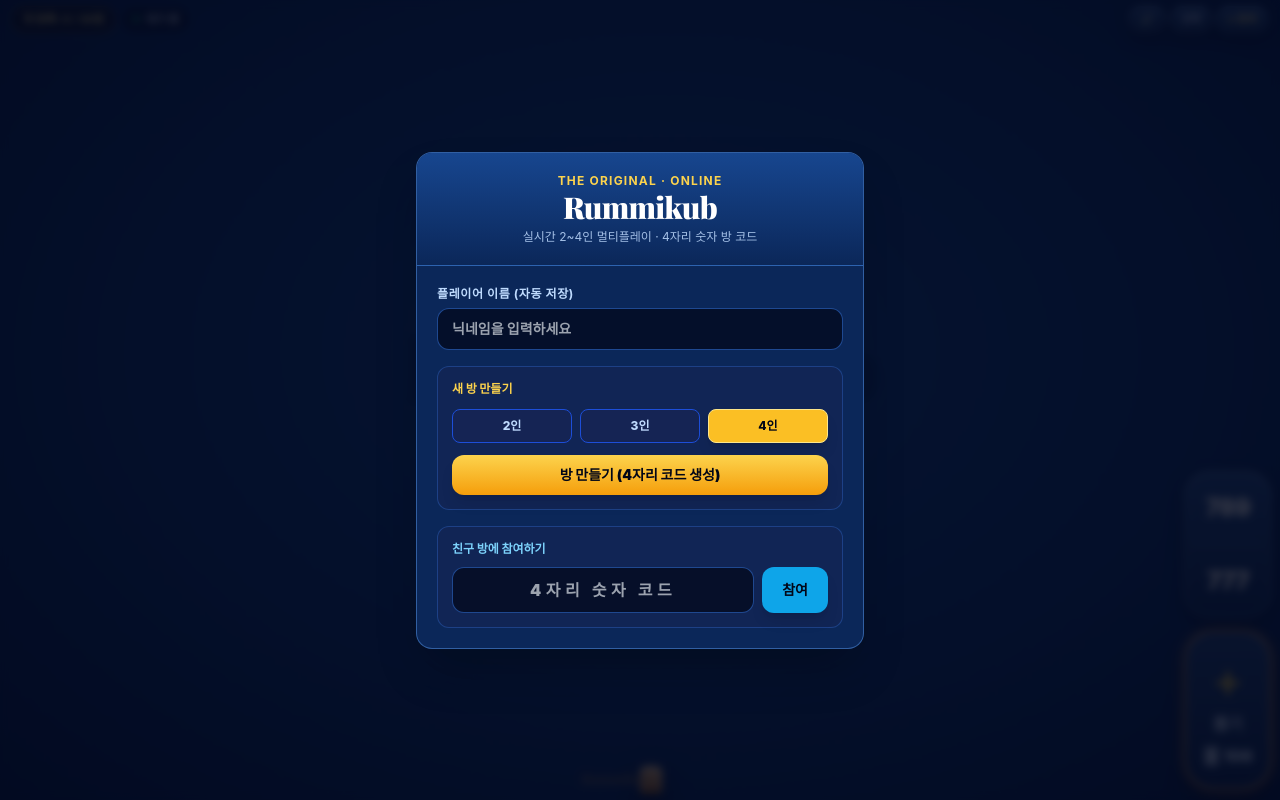
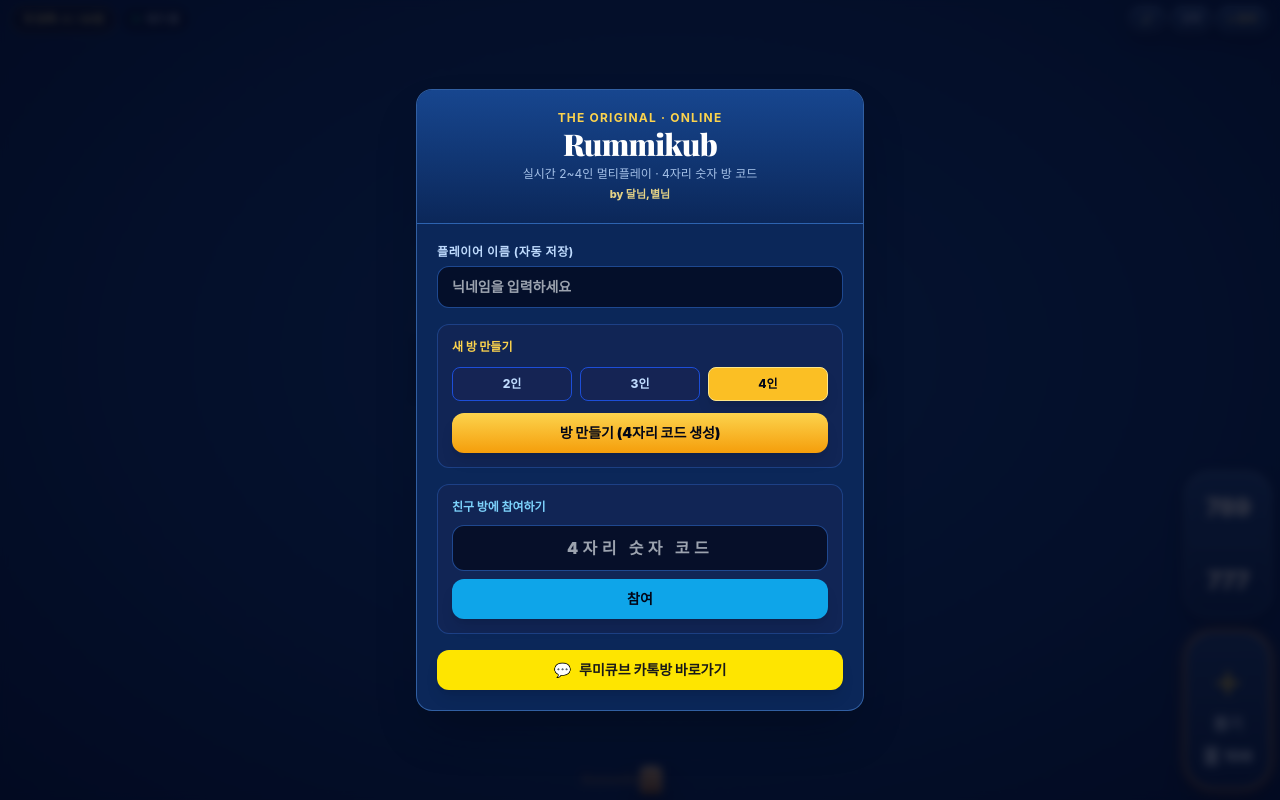
Before and after one commit to dhbangbae/rummikub-online, a website: page public/index.html in a window 1280 px wide. Drawn offline with nearby package versions, Linux system fonts and the light colour scheme; no server answers; a web font is replaced by a local one.

Commit message:
Enhance index.html with author info and links
Added additional author credits and a KakaoTalk link.

```diff
--- a/public/index.html
+++ b/public/index.html
@@ -582,6 +582,7 @@
         <div class="text-xs font-bold text-amber-300 tracking-widest uppercase">The Original · Online</div>
         <h1 class="text-3xl font-black text-white tracking-tight" style="font-family: 'Playfair Display', Georgia, serif;">Rummikub</h1>
         <p class="text-xs text-blue-200/85 mt-1">실시간 2~4인 멀티플레이 · 4자리 숫자 방 코드</p>
+        <div class="text-[11px] font-extrabold text-amber-200/90 mt-1">by 달님,별님</div>
       </div>
 
       <div class="p-5 space-y-4">
@@ -605,14 +606,20 @@
 
         <div class="p-3.5 rounded-xl bg-blue-950/60 border border-blue-500/30 space-y-2.5">
           <div class="text-xs font-extrabold text-sky-300">친구 방에 참여하기</div>
-          <div class="flex gap-2">
+          <div class="flex flex-col gap-2">
             <input id="inputRoomCode" type="text" inputmode="numeric" maxlength="4" placeholder="4자리 숫자 코드"
-              class="flex-1 px-3.5 py-2.5 rounded-xl bg-slate-950/70 border border-blue-500/50 text-white font-black text-center tracking-[0.28em] text-base focus:outline-none focus:border-sky-400" />
-            <button id="btnJoinRoom" type="button" class="px-5 py-2.5 rounded-xl bg-sky-500 hover:bg-sky-400 text-slate-950 font-black text-sm shadow-lg transition">
+              class="w-full px-3.5 py-2.5 rounded-xl bg-slate-950/70 border border-blue-500/50 text-white font-black text-center tracking-[0.28em] text-base focus:outline-none focus:border-sky-400" />
+            <button id="btnJoinRoom" type="button" class="w-full py-2.5 rounded-xl bg-sky-500 hover:bg-sky-400 text-slate-950 font-black text-sm shadow-lg transition active:scale-[0.99]">
               참여
             </button>
           </div>
         </div>
+
+        <a href="https://open.kakao.com/o/gZIi5bZg" target="_blank" rel="noopener noreferrer"
+          class="w-full py-2.5 px-4 rounded-xl bg-[#FEE500] hover:bg-[#f6dc00] text-[#191919] font-black text-xs sm:text-sm shadow-lg transition flex items-center justify-center gap-2">
+          <span>💬</span>
+          <span>루미큐브 카톡방 바로가기</span>
+        </a>
 
         <div id="lobbyError" class="hidden text-center text-xs font-bold text-rose-300 bg-rose-950/60 border border-rose-500/40 rounded-lg px-3 py-2"></div>
       </div>
@@ -663,7 +670,10 @@
   <div id="helpModal" class="hidden fixed inset-0 z-50 bg-slate-950/80 backdrop-blur-sm flex items-center justify-center p-4">
     <div class="w-full max-w-lg max-h-[85vh] flex flex-col rounded-2xl bg-[#0b2759] border border-blue-400/50 shadow-2xl overflow-hidden">
       <div class="flex items-center justify-between px-5 py-3.5 border-b border-blue-400/30">
-        <h2 class="text-base font-black text-white">루미큐브 규칙 &amp; 조작법</h2>
+        <div>
+          <h2 class="text-base font-black text-white">루미큐브 규칙 &amp; 조작법</h2>
+          <div class="text-[11px] font-bold text-amber-300/90 mt-0.5">by 달님,별님</div>
+        </div>
         <button id="btnCloseHelp" type="button" class="px-2.5 py-1 rounded-lg bg-blue-900 hover:bg-blue-800 text-xs font-bold text-blue-100">닫기</button>
       </div>
       <div class="p-5 overflow-y-auto custom-scroll space-y-3 text-xs sm:text-sm text-blue-100/90 leading-relaxed">
@@ -681,6 +691,14 @@
             <li><b>끼워넣기 · 좌우 자동 밀기 · 자동 분리</b>: 같은 숫자 3개 사이에 4번째 숫자를 끼워 넣거나, 판 위 패의 왼쪽·오른쪽에 붙일 때 공간이 부족하면 주변 패가 자동으로 자리를 만들어 줍니다. 긴 런 중간에 패를 끼워 넣으면 <b>✂ 자동 분리</b>됩니다.</li>
             <li><b>상관없는 패 차단</b>: 조합할 수 없는 패 옆에는 붙일 수 없습니다.</li>
           </ul>
+        </div>
+        <div class="pt-2 border-t border-blue-400/25 flex flex-col sm:flex-row items-center justify-between gap-2">
+          <div class="text-xs font-bold text-amber-200/90">Made with ❤️ by 달님,별님</div>
+          <a href="https://open.kakao.com/o/gZIi5bZg" target="_blank" rel="noopener noreferrer"
+            class="w-full sm:w-auto px-4 py-2 rounded-xl bg-[#FEE500] hover:bg-[#f6dc00] text-[#191919] font-black text-xs shadow transition flex items-center justify-center gap-1.5">
+            <span>💬</span>
+            <span>오픈 카톡방 참여하기</span>
+          </a>
         </div>
       </div>
     </div>
```
